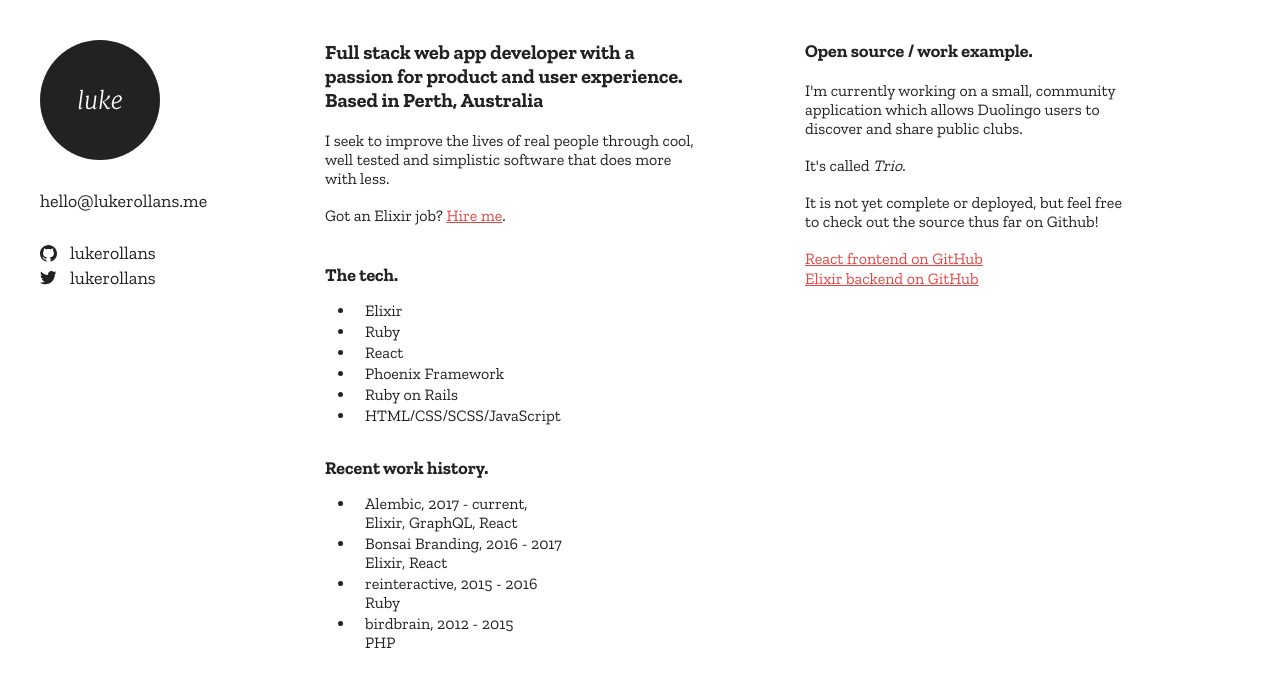
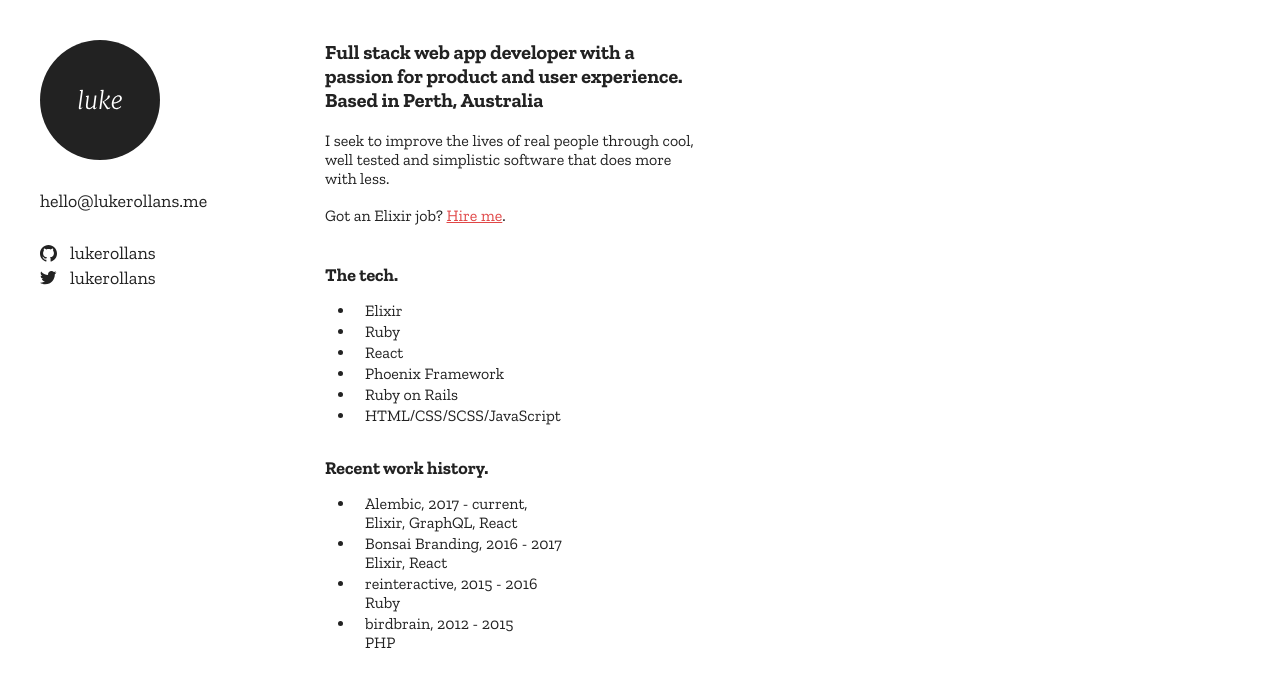
Before and after one commit to lukerollans/rollans.sh, a React (Create React App) app: page / in a window 1280 px wide. Shown: the top 686 px of the page. Built offline with nearby package versions, Linux system fonts and the light colour scheme.

Commit message:
Long overdue update

```diff
--- a/src/App.js
+++ b/src/App.js
@@ -1,16 +1,15 @@
-import React from 'react'
-import Sidebar from './components/sidebar'
-import MeatAndPotatoes from './components/meat-and-potatoes'
-import OpenSourceExample from './components/open-source-example'
+import React from 'react';
+import Sidebar from './components/sidebar';
+import MeatAndPotatoes from './components/meat-and-potatoes';
+import OpenSourceExample from './components/open-source-example';
 
-const App = (props) => {
+const App = props => {
   return (
     <div className="site-wrapper">
       <Sidebar />
       <MeatAndPotatoes />
-      <OpenSourceExample />
     </div>
-  )
-}
+  );
+};
 
-export default App
+export default App;
--- a/src/components/meat-and-potatoes.js
+++ b/src/components/meat-and-potatoes.js
@@ -1,19 +1,21 @@
-import React from 'react'
+import React from 'react';
 
-const MeatAndPotatoes = (props) => {
+const MeatAndPotatoes = props => {
   return (
     <div className="meat-and-potatoes">
       <h1>
-        Full stack web app developer with a passion for product and user experience.
+        Full stack web app developer with a passion for product and user
+        experience.
         <br />Based in Perth, Australia
       </h1>
 
       <p>
-        I seek to improve the lives of real people through cool, well tested and simplistic software that does more with less.
+        I seek to improve the lives of real people through cool, well tested and
+        simplistic software that does more with less.
       </p>
 
       <p>
-        Got an Elixir job? <a href="mailto:hello@lukerollans.me">Hire me</a>.
+        Got an Elixir job? <a href="mailto:luke@rollans.sh">Hire me</a>.
       </p>
 
       <h2>The tech.</h2>
@@ -49,7 +51,7 @@ const MeatAndPotatoes = (props) => {
         </li>
       </ul>
     </div>
-  )
-}
+  );
+};
 
-export default MeatAndPotatoes
+export default MeatAndPotatoes;
--- a/src/components/open-source-example.js
+++ /dev/null
@@ -1,37 +0,0 @@
-import React from 'react'
-
-const OpenSourceExample = (props) => {
-  return (
-    <div className="open-source-example">
-      <h2>
-        Open source / work example.
-      </h2>
-
-      <p>
-        I'm currently working on a small, community application which
-        allows Duolingo users to discover and share public clubs.
-      </p>
-
-      <p>
-        It's called <em>Trio</em>.
-      </p>
-
-      <p>
-        It is not yet complete or deployed, but feel free to check out
-        the source thus far on Github!
-      </p>
-
-      <ul>
-        <li>
-          <a href="https://github.com/lukerollans/trio-frontend">React frontend on GitHub</a>
-        </li>
-
-        <li>
-          <a href="https://github.com/lukerollans/trio">Elixir backend on GitHub</a>
-        </li>
-      </ul>
-    </div>
-  )
-}
-
-export default OpenSourceExample
```
Also changed, not shown: 1 other file (tests, documents, lock files or other folders).
